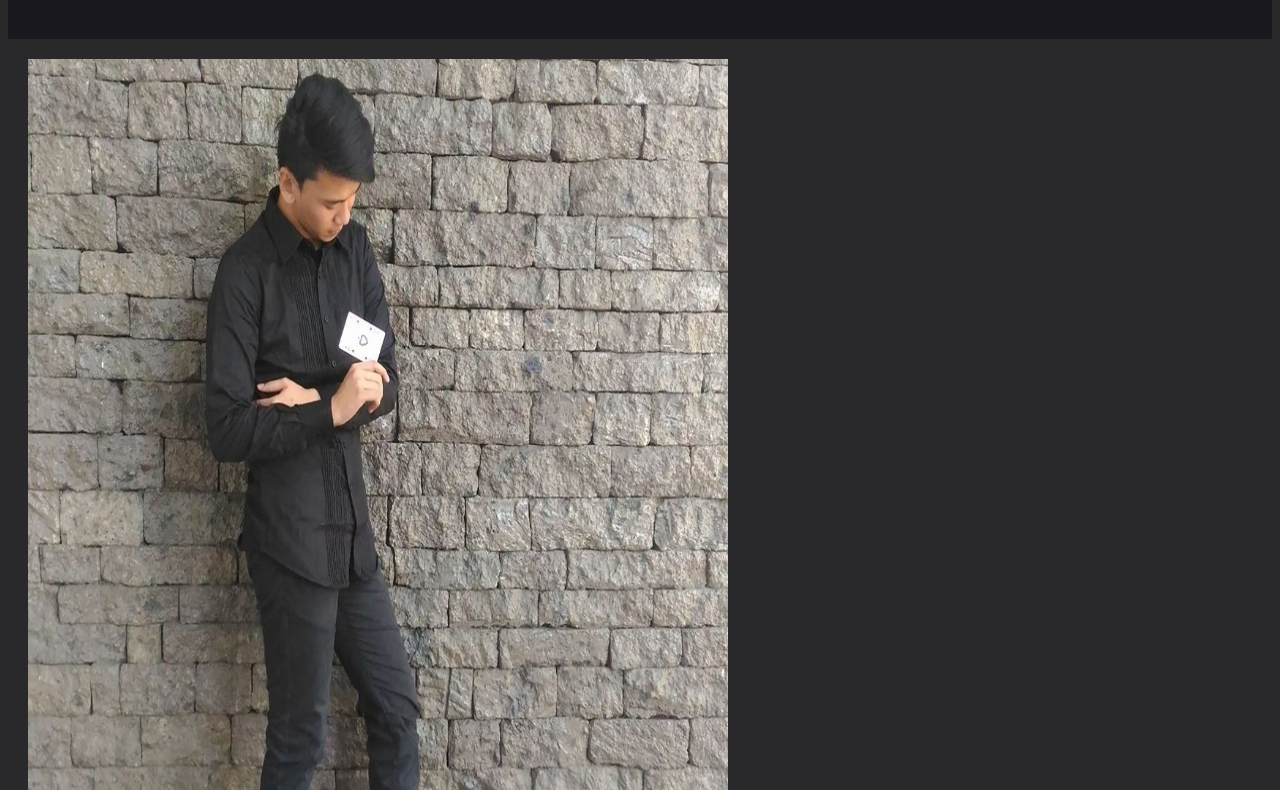
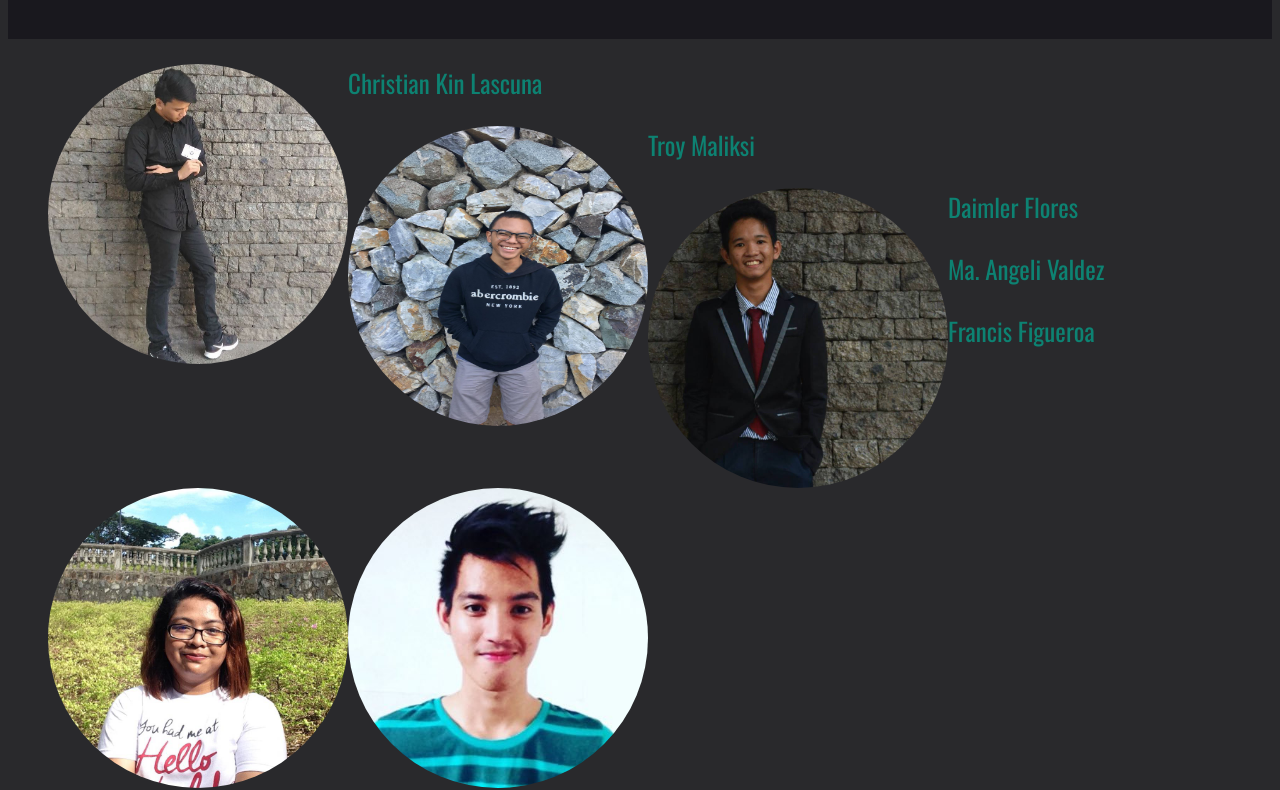
Before and after one commit to tmaliksi/tmaliksi.github.io, a plain HTML site: page index.html in a window 1280 px wide. Shown: the part 146-936 px from the top of the page. Drawn offline with nearby package versions, Linux system fonts and the light colour scheme.

Commit message:
Initial Commit

```diff
--- a/index.html
+++ b/index.html
@@ -2,14 +2,11 @@
 <html>
 <head>
   <link href="https://fonts.googleapis.com/css?family=Oswald" rel="stylesheet">
-  <title>Troy Maliksi</title>
+  <title>About Us</title>
   <style>
     body{
       font-family: 'Oswald', san-serif;
       background-color: #29292C;
-    }
-    h2{
-      color: #8E8E8D;
     }
     header{
       color: #0D8272;
@@ -18,35 +15,49 @@
       padding: 10px;
       font-size: 45px;
     }
-    aside{
-      float: left;
-      padding: 20px;
-      margin: 0;
-      max-width: 700px;
-    }
-    section{
-      border-left: 10px black;
-      padding-left: 50px;
-    }
-    section p{
-      color: #0D8272;
-      font-size: 20px;
-    }
     section ul{
       list-style-type: none;
       color: #0D8272;
       font-size: 20px;
     }
+    img{
+      border-radius: 50%;
+      float: left;
+      border: 1px;
+    }
+    aside{
+      color: #0D8272;
+      font-size: 25px;
+    }
+
   </style>
 </head>
 <body>
   <header>
-    <p>About Me</p>
+    <p>About Us</p>
   </header>
   <aside>
-    <a href="lascuna.html"><img src="kin.jpg" style="width: 700px;height: 950px;"></a>
-    <a href="maliksi.html"><img src="0.jpg" style="width: 400px;height: 500px;"></a>
-    <a href="Flores.html"><img src="daimler.jpg" style="width: 300px;height: 300px;"></a>
+    <figure>
+      <a href="lascuna.html"><img src="kin.jpg" style="width: 300px;height: 300px;"></a>
+      <figcaption>Christian Kin Lascuna</figcaption>
+    </figure>
+    <figure>
+      <a href="maliksi.html"><img src="0.jpg" style="width: 300px;height: 300px;"></a>
+      <figcaption>Troy Maliksi</figcaption>
+    </figure>
+    <figure>
+      <a href="Flores.html"><img src="daimler.jpg" style="width: 300px;height: 300px;"></a>
+      <figcaption>Daimler Flores</figcaption>
+    </figure>
+    <figure>
+      <a href="valdez.html"><img src="me.jpg" style="width: 300px;height: 300px;"></a>
+      <figcaption>Ma. Angeli Valdez</figcaption>
+    </figure>
+    <figure>
+      <a href="figueroa.html"><img src="Me.jpg" style="width: 300px;height: 300px;"></a>
+      <figcaption>Francis Figueroa</figcaption>
+    </figure>
+
   </aside>
 </body>
 </html>
```
Also changed, not shown: Flores.html (+1 -1 lines).
